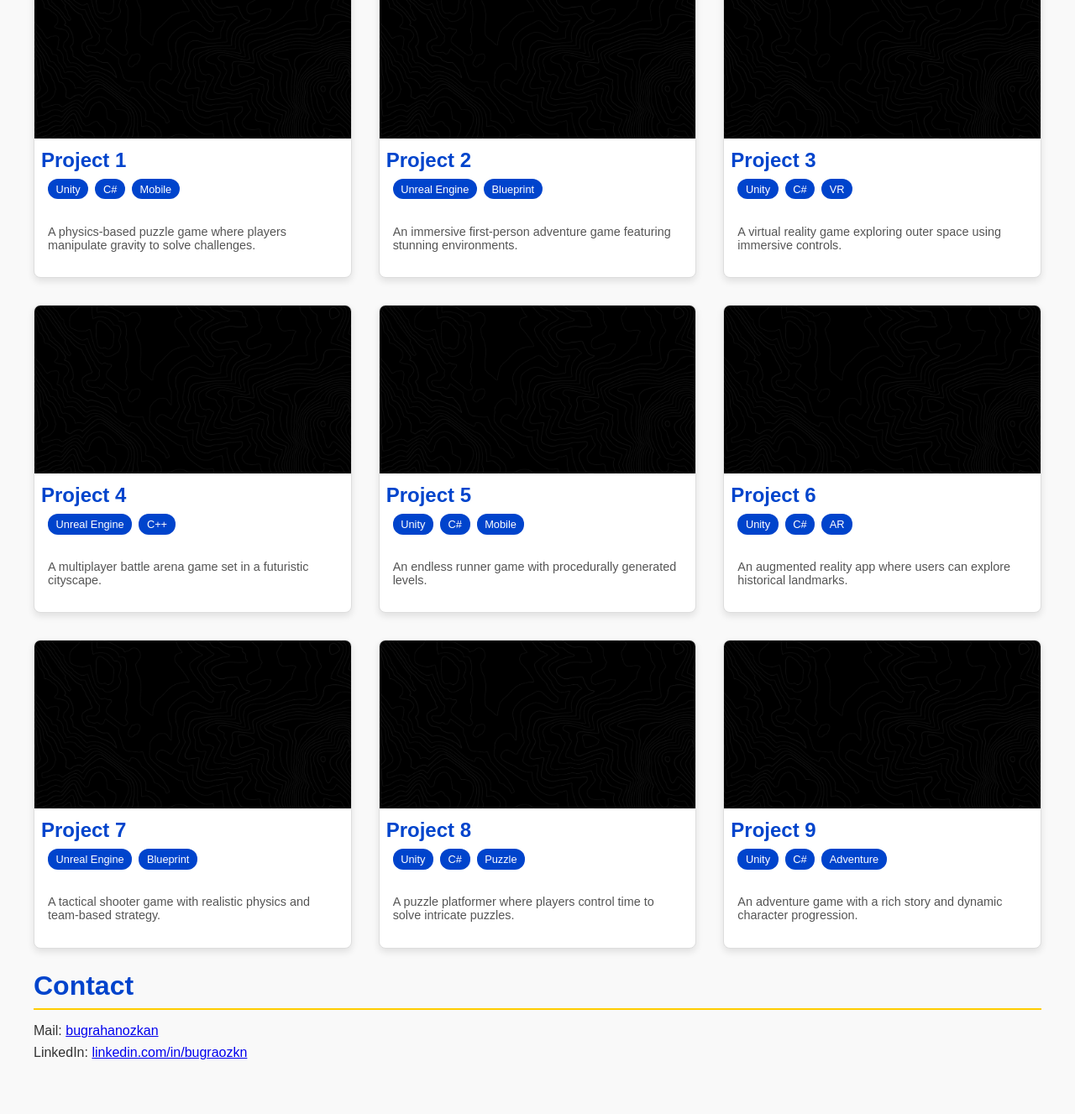
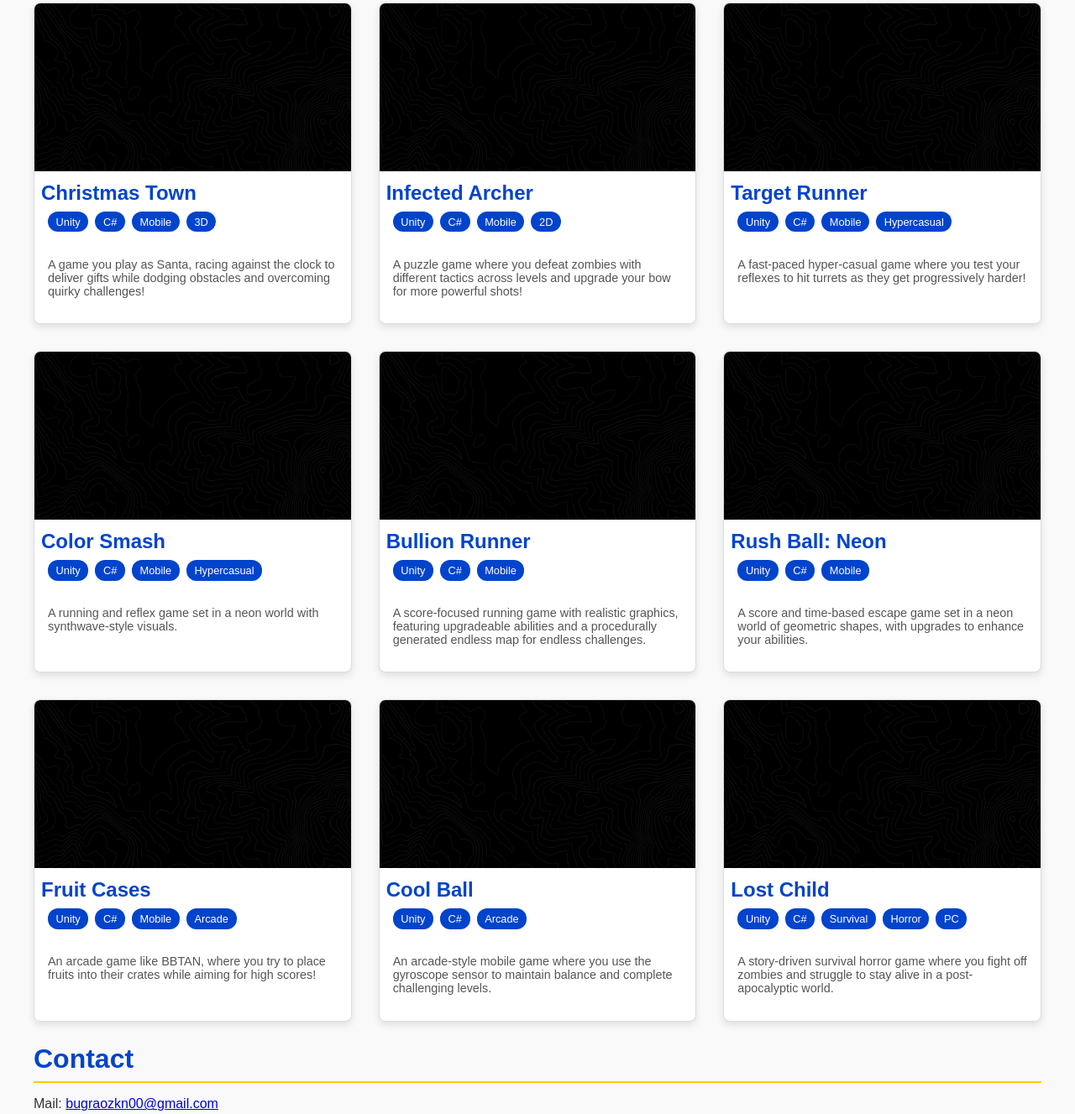
Before and after one commit to bugraozkn0/bugraozkn0.github.io, a plain HTML site: page index.html in a window 1280 px wide. Shown: the part 457-1784 px from the top of the page at 84% size. Before the commit the page ends 1752 px from the top, so only its background shows below. Drawn offline with Linux system fonts and the light colour scheme.

Commit message:
Update index.html

```diff
--- a/index.html
+++ b/index.html
@@ -13,6 +13,15 @@
       background-color: #f9f9f9;
       color: #333;
     }
+    .about {
+      display: flex;
+      flex-direction: column;
+      align-items: center; /* Yatay ortalama */
+      justify-content: center; /* Dikey ortalama */
+      text-align: center; /* Metni ortalama */
+      height: 15vh; /* Tam ekran boyutunda dikey ortalama için */
+      margin: 0 auto; /* Bölümü yatayda ortalamak için */
+    }
 
     /* Başlık (Header) stili */
     header {
@@ -23,6 +32,10 @@
     }
     header h1 {
       font-size: 3rem;
+      margin: 0;
+    }
+    header h2 {
+      font-size: 1rem;
       margin: 0;
     }
     header p {
@@ -108,28 +121,22 @@
       font-size: 1rem;
       margin: 0.5rem 0;
     }
-
-    /* Alt bilgi (Footer) */
-    footer {
-      background-color: #000;
-      color: white;
-      text-align: center;
-      padding: 1rem 0;
-      margin-top: 2rem;
-    }
   </style>
 </head>
 <body>
   <header>
+    <h2>Buğra Özkan</h1>
     <h1>My Portfolio</h1>
-    <p>Showcasing My Professional and Freelance Projects</p>
+    <p>Showcasing My Projects</p>
   </header>
 
   <div class="container">
     <!-- About Section -->
     <section class="about">
       <h2 class="section-title">About Me</h2>
-      <p>Hello! I'm a freelance game developer specializing in Unity and C#. I’ve worked on various projects from casual mobile games to complex game systems. My goal is to deliver high-quality experiences with clean and efficient code.</p>
+      <p>Hi! I have over 8 years of experience in game development, focusing on Unity and C#. I’ve worked on a variety of projects, from casual mobile games to complex systems, always aiming to create engaging and polished experiences. I actively participate in game jams, collaborating with other developers and pushing creative boundaries under tight deadlines.
+
+In the past two years, I’ve also taken on producer roles, managing teams and guiding projects from start to finish. I’m deeply involved in the game development community, constantly sharing knowledge and learning from others. With a background in sound design, music production and visual design, I strive to create cohesive and immersive game worlds that resonate with players.</p>
     </section>
 
     <!-- Projects Section -->
@@ -139,90 +146,100 @@
         <!-- Proje Kartları (9 Proje) -->
         <div class="gallery-item">
           <img src="images/project1.jpg" alt="Project 1">
-          <h3>Project 1</h3>
+          <h3>Christmas Town</h3>
+          <div class="tags">
+            <span class="tag">Unity</span>
+            <span class="tag">C#</span>
+            <span class="tag">Mobile</span>
+            <span class="tag">3D</span>
+          </div>
+          <p>A game you play as Santa, racing against the clock to deliver gifts while dodging obstacles and overcoming quirky challenges!</p>
+        </div>
+        <div class="gallery-item">
+          <img src="images/project2.jpg" alt="Project 2">
+          <h3>Infected Archer</h3>
+          <div class="tags">
+            <span class="tag">Unity</span>
+            <span class="tag">C#</span>
+            <span class="tag">Mobile</span>
+            <span class="tag">2D</span>
+          </div>
+          <p>A puzzle game where you defeat zombies with different tactics across levels and upgrade your bow for more powerful shots!</p>
+        </div>
+        <div class="gallery-item">
+          <img src="images/project3.jpg" alt="Project 3">
+          <h3>Target Runner</h3>
+          <div class="tags">
+            <span class="tag">Unity</span>
+            <span class="tag">C#</span>
+            <span class="tag">Mobile</span>
+            <span class="tag">Hypercasual</span>
+          </div>
+          <p>A fast-paced hyper-casual game where you test your reflexes to hit turrets as they get progressively harder!</p>
+        </div>
+        <div class="gallery-item">
+          <img src="images/project4.jpg" alt="Project 4">
+          <h3>Color Smash</h3>
+          <div class="tags">
+            <span class="tag">Unity</span>
+            <span class="tag">C#</span>
+            <span class="tag">Mobile</span>
+            <span class="tag">Hypercasual</span>
+          </div>
+          <p>A running and reflex game set in a neon world with synthwave-style visuals.</p>
+        </div>
+        <div class="gallery-item">
+          <img src="images/project5.jpg" alt="Project 5">
+          <h3>Bullion Runner</h3>
           <div class="tags">
             <span class="tag">Unity</span>
             <span class="tag">C#</span>
             <span class="tag">Mobile</span>
           </div>
-          <p>A physics-based puzzle game where players manipulate gravity to solve challenges.</p>
+          <p>A score-focused running game with realistic graphics, featuring upgradeable abilities and a procedurally generated endless map for endless challenges.</p>
         </div>
         <div class="gallery-item">
-          <img src="images/project2.jpg" alt="Project 2">
-          <h3>Project 2</h3>
-          <div class="tags">
-            <span class="tag">Unreal Engine</span>
-            <span class="tag">Blueprint</span>
-          </div>
-          <p>An immersive first-person adventure game featuring stunning environments.</p>
-        </div>
-        <div class="gallery-item">
-          <img src="images/project3.jpg" alt="Project 3">
-          <h3>Project 3</h3>
-          <div class="tags">
-            <span class="tag">Unity</span>
-            <span class="tag">C#</span>
-            <span class="tag">VR</span>
-          </div>
-          <p>A virtual reality game exploring outer space using immersive controls.</p>
-        </div>
-        <div class="gallery-item">
-          <img src="images/project4.jpg" alt="Project 4">
-          <h3>Project 4</h3>
-          <div class="tags">
-            <span class="tag">Unreal Engine</span>
-            <span class="tag">C++</span>
-          </div>
-          <p>A multiplayer battle arena game set in a futuristic cityscape.</p>
-        </div>
-        <div class="gallery-item">
-          <img src="images/project5.jpg" alt="Project 5">
-          <h3>Project 5</h3>
+          <img src="images/project6.jpg" alt="Project 6">
+          <h3>Rush Ball: Neon</h3>
           <div class="tags">
             <span class="tag">Unity</span>
             <span class="tag">C#</span>
             <span class="tag">Mobile</span>
           </div>
-          <p>An endless runner game with procedurally generated levels.</p>
+          <p>A score and time-based escape game set in a neon world of geometric shapes, with upgrades to enhance your abilities.</p>
         </div>
         <div class="gallery-item">
-          <img src="images/project6.jpg" alt="Project 6">
-          <h3>Project 6</h3>
+          <img src="images/project7.jpg" alt="Project 7">
+          <h3>Fruit Cases</h3>
           <div class="tags">
             <span class="tag">Unity</span>
             <span class="tag">C#</span>
-            <span class="tag">AR</span>
+            <span class="tag">Mobile</span>
+            <span class="tag">Arcade</span>
           </div>
-          <p>An augmented reality app where users can explore historical landmarks.</p>
-        </div>
-        <div class="gallery-item">
-          <img src="images/project7.jpg" alt="Project 7">
-          <h3>Project 7</h3>
-          <div class="tags">
-            <span class="tag">Unreal Engine</span>
-            <span class="tag">Blueprint</span>
-          </div>
-          <p>A tactical shooter game with realistic physics and team-based strategy.</p>
+          <p>An arcade game like BBTAN, where you try to place fruits into their crates while aiming for high scores!</p>
         </div>
         <div class="gallery-item">
           <img src="images/project8.jpg" alt="Project 8">
-          <h3>Project 8</h3>
+          <h3>Cool Ball</h3>
           <div class="tags">
             <span class="tag">Unity</span>
             <span class="tag">C#</span>
-            <span class="tag">Puzzle</span>
+            <span class="tag">Arcade</span>
           </div>
-          <p>A puzzle platformer where players control time to solve intricate puzzles.</p>
+          <p>An arcade-style mobile game where you use the gyroscope sensor to maintain balance and complete challenging levels.</p>
         </div>
         <div class="gallery-item">
           <img src="images/project9.jpg" alt="Project 9">
-          <h3>Project 9</h3>
+          <h3>Lost Child</h3>
           <div class="tags">
             <span class="tag">Unity</span>
             <span class="tag">C#</span>
-            <span class="tag">Adventure</span>
+            <span class="tag">Survival</span>
+            <span class="tag">Horror</span>
+            <span class="tag">PC</span>
           </div>
-          <p>An adventure game with a rich story and dynamic character progression.</p>
+          <p>A story-driven survival horror game where you fight off zombies and struggle to stay alive in a post-apocalyptic world.</p>
         </div>
       </div>
     </section>
@@ -230,7 +247,7 @@
     <!-- Contact Section -->
     <section class="contact">
       <h2 class="section-title">Contact</h2>
-      <p>Mail: <a href="https://linkedin.com/in/bugraozkn/" target="_blank">bugrahanozkan</a></p>
+      <p>Mail: <a href="#" onclick="window.location.href='https://mail.google.com/mail/?view=cm&fs=1&to=bugraozkn00@gmail.com&su=Subject&body= '; return false;">bugraozkn00@gmail.com</a></p>
       <p>LinkedIn: <a href="https://linkedin.com/in/bugraozkn/" target="_blank">linkedin.com/in/bugraozkn</a></p>
     </section>
   </div>
```
